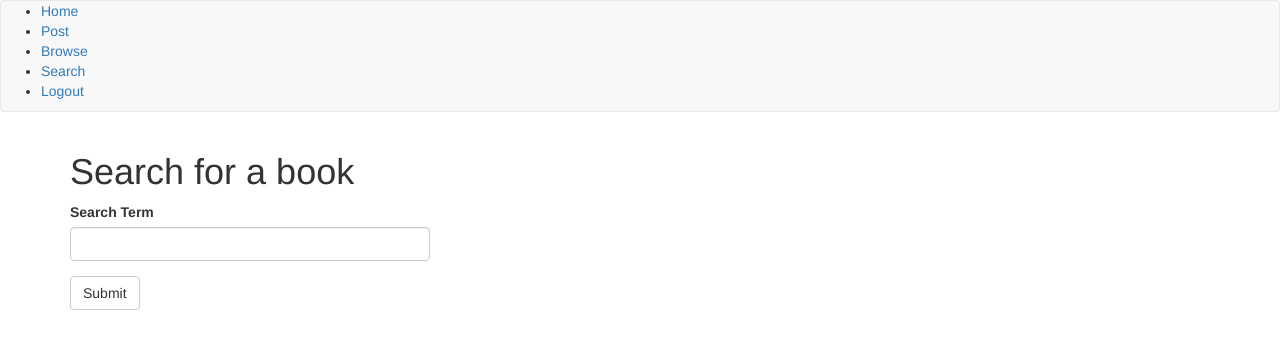
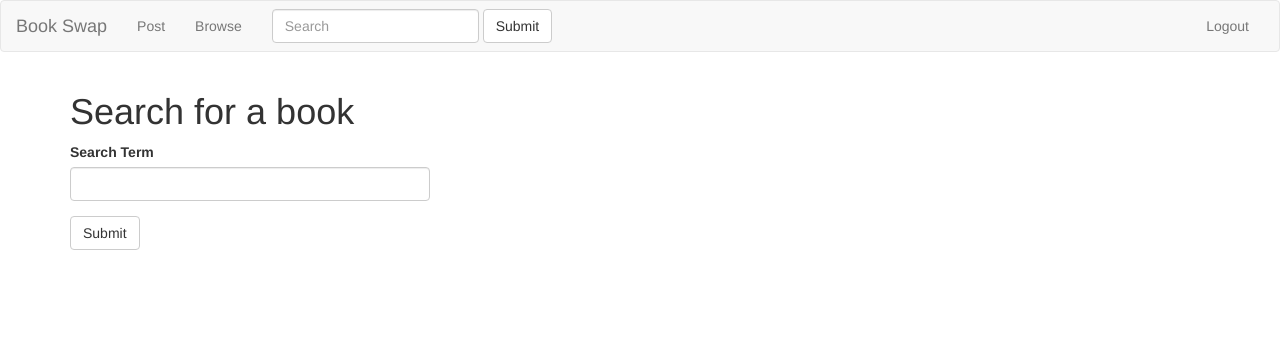
Before and after one commit to rachelgellman/Book-Swap, a Flask app: page /search in a window 1280 px wide. Shown: the top 349 px of the page. Run offline with Flask 2, Linux system fonts and the light colour scheme; the visitor is signed in with stand-in values (Sample User, id 1); some libraries are stand-ins or nearby versions.

Commit message:
Nav bar update, book search in nav bar

```diff
--- a/app/routes.py
+++ b/app/routes.py
@@ -63,6 +63,42 @@ def browse():
     return render_template('browse.html', listings = listings)
 
 
+@app.route('/search_results', methods=["GET"])
+def search_results():
+    form = SearchForm()
+    q = request.args.get('q')
+    if q is None or len(q) == 0:
+        return redirect('post_search')
+
+    results = ISBNDB.query_isbndb(q, 1, 1000)
+    if results['total'] == 0:
+        flash("No Books with name {}".format(q))
+        return redirect(url_for('post'))
+    pages = 1 #math.ceil(results['total'] / 1000)
+    flash("" + str(results['total']) + " results")
+    books = {}
+    i = 1
+    while i <= pages:
+        for book in results['books']:
+            if Books.query.filter_by(isbn=book.get('isbn13', -1)).first() is None and not book.get('isbn13',
+                                                                                                   -1) in books.keys():
+                b = Books(isbn=book['isbn13'],
+                          name=book['title'],
+                          author=', '.join(book.get('authors', 'N/A')),
+                          description=book.get('synopsys', 'N/A'),
+                          cover_url=book['image'])
+                books[book['isbn13']] = b
+        i += 1
+        if i <= pages:
+            time.sleep(1)
+            results = ISBNDB.query_isbndb(q, i, 1000)
+    db.session.add_all(books.values())
+    db.session.commit()
+    books = Books.query.filter(Books.name.contains(q)).all()
+    return render_template('post_with_books.html', form=form,
+                           books=books)
+
+
 @app.route('/post', methods=['GET','POST'])
 @login_required
 def post_search():
@@ -70,7 +106,7 @@ def post_search():
     if form.validate_on_submit():
         results = ISBNDB.query_isbndb(form.searchTerm.data, 1, 1000)
         if results['total'] == 0:
-            flask("No Books with name {}".format(form.searchTerm.data))
+            flash("No Books with name {}".format(form.searchTerm.data))
             return redirect(url_for('post'))
         pages = math.ceil(results['total']/ 1000)
         flash("" + str(results['total']) + " results")
--- a/app/templates/base.html
+++ b/app/templates/base.html
@@ -6,22 +6,50 @@
 {% endblock %}
 
 
+
+
 {% block navbar %}
-    <nav class="navbar navbar-default">
-    <ul>
-        <li><a href="{{ url_for('index') }}">Home</a></li>
-        <li><a href="{{ url_for('post_search') }}">Post</a></li>
-        <li><a href="{{ url_for('browse') }}">Browse</a></li>
-        <li><a href="{{ url_for('search') }}">Search</a></li>
+<nav class="navbar navbar-default">
+  <div class="container-fluid">
+    <!-- Brand and toggle get grouped for better mobile display -->
+    <div class="navbar-header">
+      <button type="button" class="navbar-toggle collapsed" data-toggle="collapse" data-target="#bs-example-navbar-collapse-1" aria-expanded="false">
+        <span class="sr-only">Toggle navigation</span>
+        <span class="icon-bar"></span>
+        <span class="icon-bar"></span>
+        <span class="icon-bar"></span>
+      </button>
+      <a class="navbar-brand" href="{{ url_for('index') }}">Book Swap</a>
+    </div>
+
+    <!-- Collect the nav links, forms, and other content for toggling -->
+    <div class="collapse navbar-collapse" id="bs-example-navbar-collapse-1">
+      <ul class="nav navbar-nav">
+        <li class=""><a href="{{ url_for('post_search') }}">Post<span class="sr-only">(current)</span></a></li>
+        <li class=""><a href="{{ url_for('browse') }}">Browse</a></li>
+
+          </ul>
+        </li>
+      </ul>
+      <form class="navbar-form navbar-left" action="{{ url_for("search_results") }}">
+        <div class="form-group">
+          <input id="q" name="q" type="text" class="form-control" placeholder="Search">
+        </div>
+          <button type="submit" class="btn btn-default">Submit</button>
+      </form>
+      <ul class="nav navbar-nav navbar-right">
         {% if current_user.is_anonymous %}
-        <li><a href="{{ url_for('register') }}">Register</a></li>
-        <li><a href="{{ url_for('login') }}">Login</a></li>
+        <li class="nav-item"><a class="nav-link" href="{{ url_for('login') }}">Login</a></li>
+              <li class="nav-item, active"><a class="nav-link" href="{{ url_for('register') }}">Sign up</a></li>
         {% else %}
-        <li><a href="{{ url_for('logout') }}"> Logout</a></li>
+        <li class="nav-item"><a class="nav-link" href="{{ url_for('logout') }}"> Logout</a></li>
         {% endif %}
-
-    </ul>
-    </nav>
+          </ul>
+        </li>
+      </ul>
+    </div><!-- /.navbar-collapse -->
+  </div><!-- /.container-fluid -->
+</nav>
 {% endblock %}
 
 
--- a/app/templates/search_with_books.html
+++ b/app/templates/search_with_books.html
@@ -1,6 +1,8 @@
 {% extends "search.html" %}
 {% block book_content %}
 {%for book in books%}
-<p><a href="{{ url_for('book', isbn = book.isbn)}}">{{ book.name }}</a> <img src="{{ book.cover_url }}"></p>
+
+    <p><a href="{{ url_for('book', isbn = book.isbn)}}">{{ book.name }}</a> <img src="{{ book.cover_url }}"></p>
+
 {%endfor%}
 {% endblock %}
```
